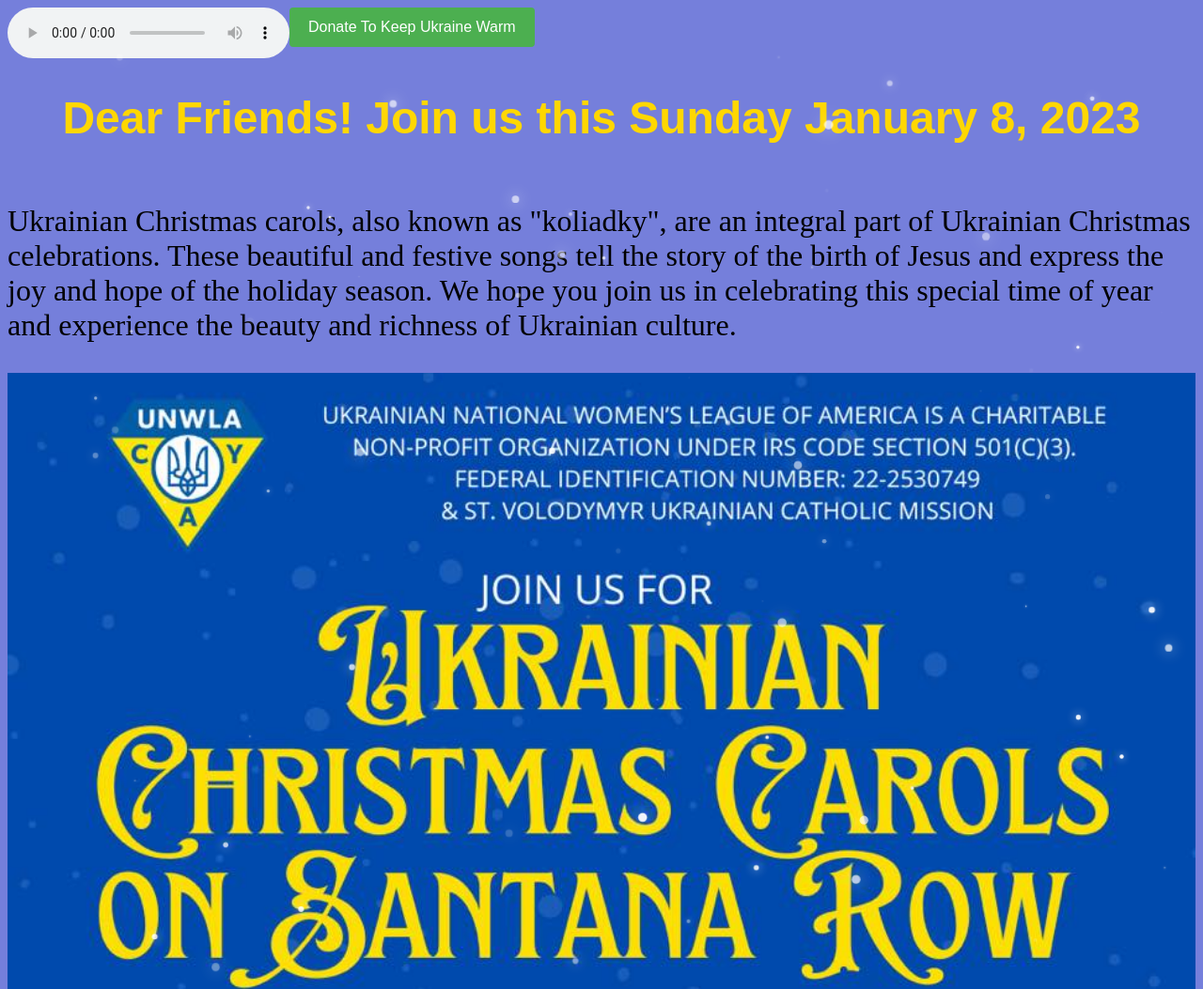
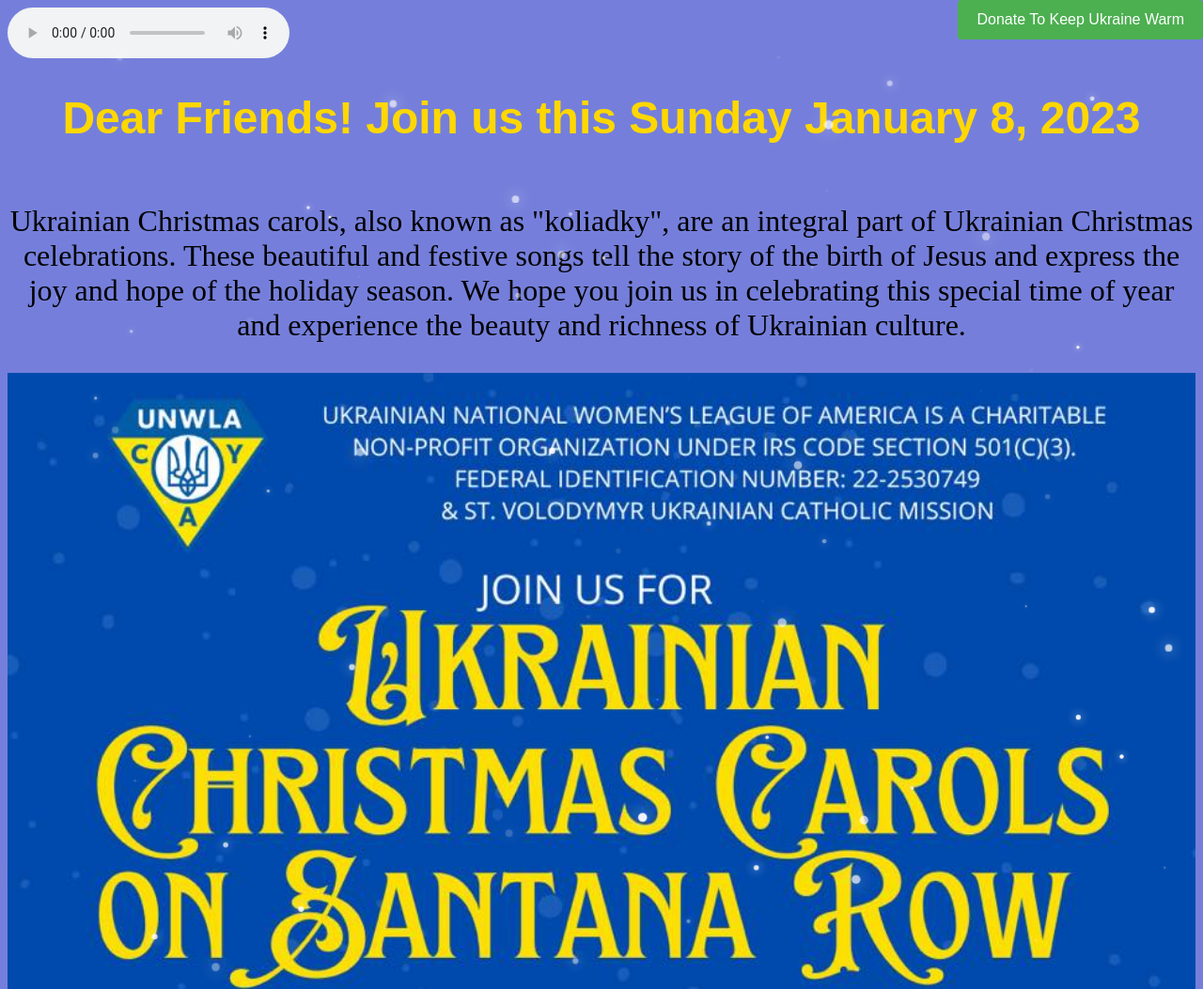
Before and after one commit to IrynaAnpilogova/carols, a plain HTML site: page index.html in a window 1280 px wide. Shown: the top 1053 px of the page at 94% size. Drawn offline with Linux system fonts and the light colour scheme.

Commit message:
position button

```diff
--- a/style.css
+++ b/style.css
@@ -12,7 +12,7 @@
 
 .text {
     width: 100%;
-    text-align: left;
+    text-align: center;
     font-size: 2em;
 }
 
@@ -62,8 +62,9 @@
     padding: 12px 20px;
     border: none;
     cursor: pointer;
-    position: absolute;
-    align-self: center;
+    position: fixed;
+    top: 0;
+    right: 0;
 }
 
 button:hover {
```
